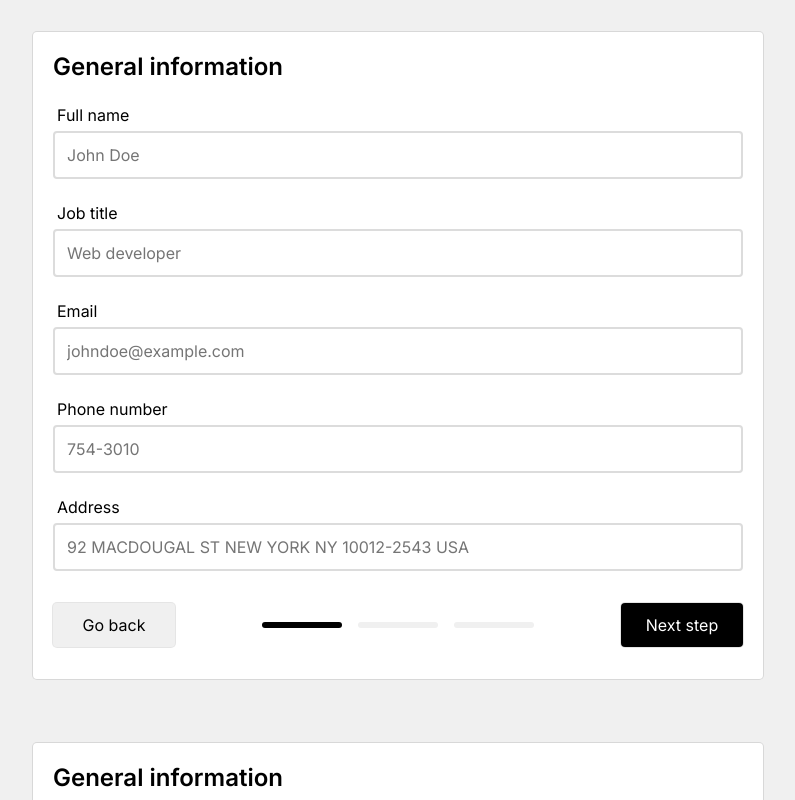
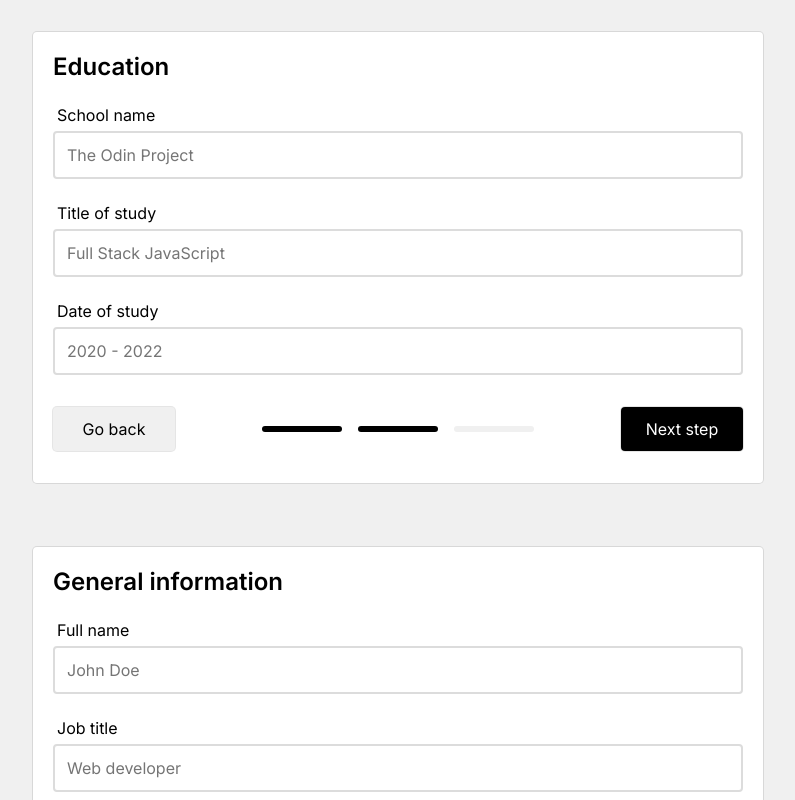
Before and after one commit to nelrnd/react-cv-application, a React (Create React App) app: page / in a window 1280 px wide. Both pictures are taken after a click on the button "Next step". Shown: the top 800 px of the page, without its empty margins (242-1037 px from the left). Built offline with nearby package versions, Linux system fonts and the light colour scheme.

Commit message:
Update progress bar as step changes and hide "go back" btn when step is 1

```diff
--- a/src/components/MultiStepForm.js
+++ b/src/components/MultiStepForm.js
@@ -10,17 +10,55 @@ class MultiStepForm extends Component {
     this.state = {
       step: 1,
     };
+    this.goPrevStep = this.goPrevStep.bind(this);
+    this.goNextStep = this.goNextStep.bind(this);
+  }
+
+  goPrevStep() {
+    this.setState((state) => {
+      return { step: state.step - 1 };
+    });
+  }
+
+  goNextStep() {
+    this.setState((state) => {
+      return { step: state.step + 1 };
+    });
   }
 
   render() {
-    return (
-      <div className='wrapper'>
+    let currentSection;
+    if (this.state.step === 1)
+      currentSection = (
         <GeneralFormSection
           data={this.props.data.general}
           handleChange={this.props.handleChange}
         />
+      );
+    if (this.state.step === 2)
+      currentSection = (
+        <EducationFormSection
+          data={this.props.data.education}
+          handleChange={this.props.handleChange}
+        />
+      );
+    if (this.state.step === 3)
+      currentSection = (
+        <WorkFormSection
+          data={this.props.data.work}
+          handleChange={this.props.handleChange}
+        />
+      );
 
-        <MultiStepFormControl />
+    return (
+      <div className='wrapper'>
+        {currentSection}
+
+        <MultiStepFormControl
+          step={this.state.step}
+          goPrevStep={this.goPrevStep}
+          goNextStep={this.goNextStep}
+        />
       </div>
     );
   }
--- a/src/components/MultiStepFormControl.js
+++ b/src/components/MultiStepFormControl.js
@@ -2,15 +2,23 @@ import React, { Component } from 'react';
 
 class MultiStepFormControl extends Component {
   render() {
+    const { goPrevStep, goNextStep, step } = this.props;
     return (
       <div className='multi-step-form-control'>
-        <button className='secondary'>Go back</button>
+        <button
+          className={`secondary ${step <= 1 ? 'hidden' : ''}`}
+          onClick={goPrevStep}
+        >
+          Go back
+        </button>
         <div className='progress-bar'>
-          <div className='bar filled'></div>
-          <div className='bar'></div>
-          <div className='bar'></div>
+          <div className={`bar ${step > 0 ? 'filled' : ''}`}></div>
+          <div className={`bar ${step > 1 ? 'filled' : ''}`}></div>
+          <div className={`bar ${step > 2 ? 'filled' : ''}`}></div>
         </div>
-        <button className='primary'>Next step</button>
+        <button className='primary' onClick={goNextStep}>
+          Next step
+        </button>
       </div>
     );
   }
--- a/src/styles.css
+++ b/src/styles.css
@@ -173,3 +173,7 @@ button.secondary {
 .multi-step-form-control .progress-bar .bar.filled {
   background-color: black;
 }
+
+.hidden {
+  visibility: hidden;
+}
```
